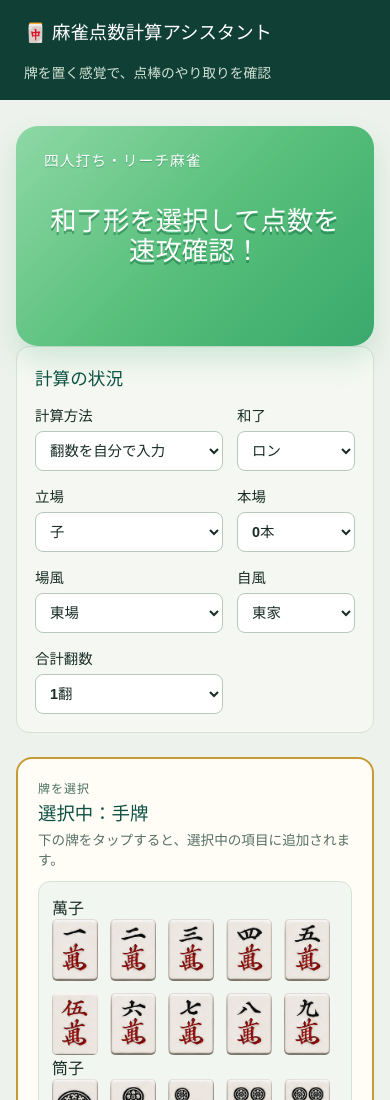
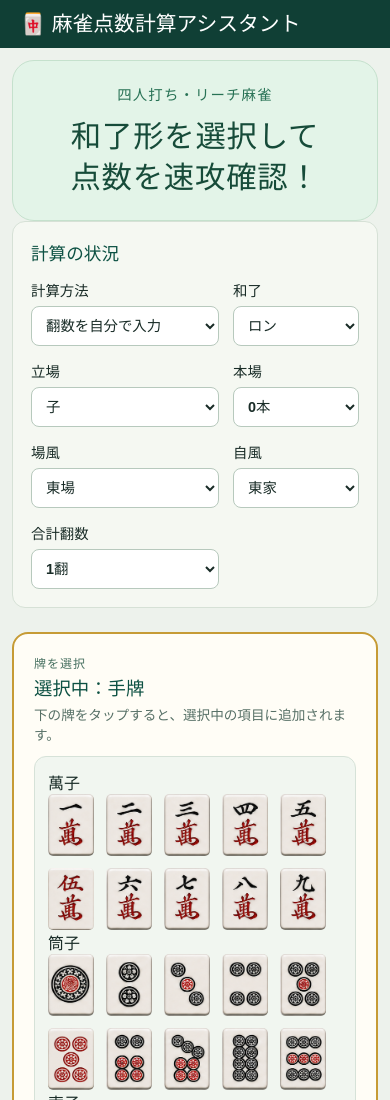
Before and after one commit to sea-umi/mahjong-score-assistant, a website built with Vite: page index.html in a window 390 px wide. Shown: the top 1100 px of the page. Built offline with nearby package versions, Linux system fonts and the light colour scheme.

Commit message:
Improve mobile header and clarify honba

```diff
--- a/src/main.js
+++ b/src/main.js
@@ -126,7 +126,8 @@ function resultView() {
   if (state.result.type === 'notice') return `<h2>自動判定は準備中です</h2><p>${state.result.message}</p>`;
   const score = state.result;
   const limit = score.limitName ? `（${score.limitName}）` : '';
-  return `<h2>計算結果</h2><p class="eyebrow dark">${score.han}翻 ${score.fu}符 ${limit}</p><h3>${score.summary}</h3><p>${score.detail}</p><details><summary>符の内訳</summary><p>${score.fuBreakdown.join('／')}</p></details><button type="button" class="secondary" data-action="reset">次局を計算する</button>`;
+  const honbaNote = score.honba > 0 ? `<p class="honba-note">本場 ${score.honba}本込み</p>` : '';
+  return `<h2>計算結果</h2><p class="eyebrow dark">${score.han}翻 ${score.fu}符 ${limit}</p><h3>${score.summary}</h3>${honbaNote}<p>${score.detail}</p><details><summary>符の内訳</summary><p>${score.fuBreakdown.join('／')}</p></details><button type="button" class="secondary" data-action="reset">次局を計算する</button>`;
 }
 
 function afterCalls() {
@@ -140,7 +141,7 @@ function afterCalls() {
 }
 
 function render() {
-  app.innerHTML = `<header class="site-header"><div class="brand">🀄 麻雀点数計算アシスタント</div><p>牌を置く感覚で、点棒のやり取りを確認</p></header><main><section class="hero compact-hero"><span class="eyebrow">四人打ち・リーチ麻雀</span><h1>和了形を選択して点数を速攻確認！</h1></section>${statusPanel()}${paletteBlock()}<div class="entry-flow">${handBlock()}${callBlock()}${afterCalls()}</div><div id="form-error" class="form-error">${state.error}</div><section id="result" class="result">${resultView()}</section></main>`;
+  app.innerHTML = `<header class="site-header"><div class="brand">🀄 麻雀点数計算アシスタント</div></header><main><section class="hero compact-hero"><span class="eyebrow">四人打ち・リーチ麻雀</span><h1>和了形を選択して<br>点数を速攻確認！</h1></section>${statusPanel()}${paletteBlock()}<div class="entry-flow">${handBlock()}${callBlock()}${afterCalls()}</div><div id="form-error" class="form-error">${state.error}</div><section id="result" class="result">${resultView()}</section></main>`;
   bind();
 }
 
--- a/src/style.css
+++ b/src/style.css
@@ -24,3 +24,41 @@ main { width: min(1120px, calc(100% - 32px)); margin: 26px auto 70px; }.hero { b
 @media (max-width:720px) { .entry-block, .indicator-card { padding:16px; }.indicator-row { grid-template-columns:1fr; }.entry-block .tile-picker { overflow-x:auto; }.entry-block .picker-row { min-width:540px; } }
 @media (max-width:720px) { .mahjong-tile.sprite { width:46px; height:62px; } }
 .mahjong-tile svg { width:100%; height:100%; display:block; filter:drop-shadow(0 1px 0 #ffffff); }.mahjong-tile .man-number { font-family:serif; font-size:26px; font-weight:800; fill:#9d2825; }.mahjong-tile .man-suit { font-family:serif; font-size:20px; font-weight:800; fill:#9d2825; }.mahjong-tile .pin { stroke:#2c2c2b; stroke-width:1.2; }.mahjong-tile .pin-0 { fill:#d33c35; }.mahjong-tile .pin-1 { fill:#2d5f91; }.mahjong-tile .pin-2 { fill:#e6e1cf; }.mahjong-tile .bamboo { fill:#2e8650; stroke:#1e5634; stroke-width:1; }.mahjong-tile .bamboo-line { stroke:#e8f1dc; stroke-width:1.2; }.mahjong-tile .honor-mark { font-family:serif; font-size:30px; font-weight:800; fill:#20251f; }.mahjong-tile.suit-s svg { background:linear-gradient(#fffdf8,#f4f6ec); }.mahjong-tile.honor svg { background:#fffef9; }
+
+/* スマホで一目で読めるよう、上部を情報量の少ない見出しへ整える。 */
+.site-header { padding-block: 12px; }
+.brand { font-size: 1.45rem; line-height: 1.35; }
+.hero.compact-hero {
+  min-height: 168px;
+  padding: 26px 24px;
+  display: flex;
+  flex-direction: column;
+  justify-content: center;
+  align-items: center;
+  gap: 12px;
+  background: #e3f4e8;
+  border: 1px solid #c5e1cd;
+  box-shadow: none;
+}
+.hero.compact-hero .eyebrow {
+  position: static;
+  color: #287255;
+  font-size: .9rem;
+  letter-spacing: .08em;
+  text-shadow: none;
+}
+.hero.compact-hero h1 {
+  color: #164b39;
+  font-size: clamp(2.1rem, 4.8vw, 3.5rem);
+  line-height: 1.32;
+  letter-spacing: .025em;
+  text-shadow: none;
+}
+.honba-note { margin: 0 0 8px; color: #7b5713; font-weight: 800; }
+@media (max-width:720px) {
+  .site-header { padding: 10px 20px; }
+  .brand { font-size: 1.3rem; }
+  main { width: min(100% - 24px, 1120px); margin-top: 12px; }
+  .hero.compact-hero { min-height: 154px; padding: 22px 18px; }
+  .hero.compact-hero h1 { font-size: 1.9rem; line-height: 1.34; }
+}
```
